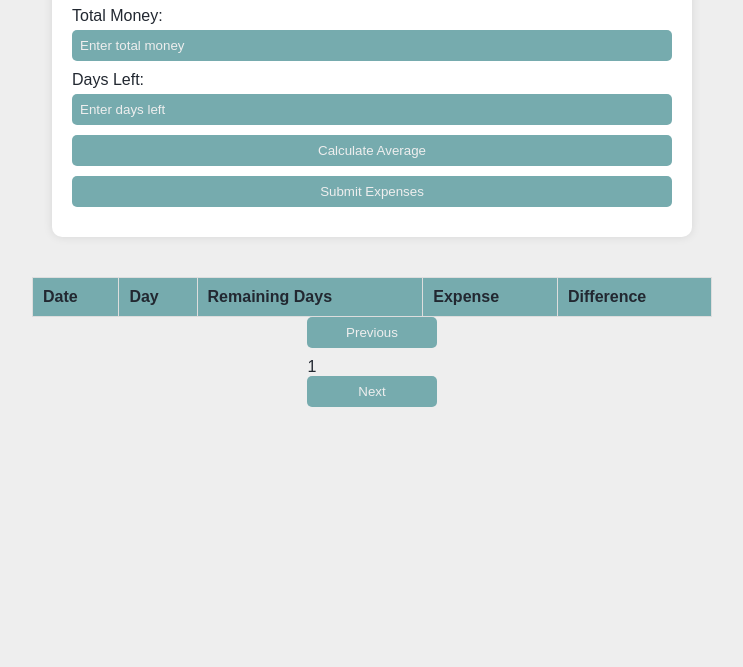
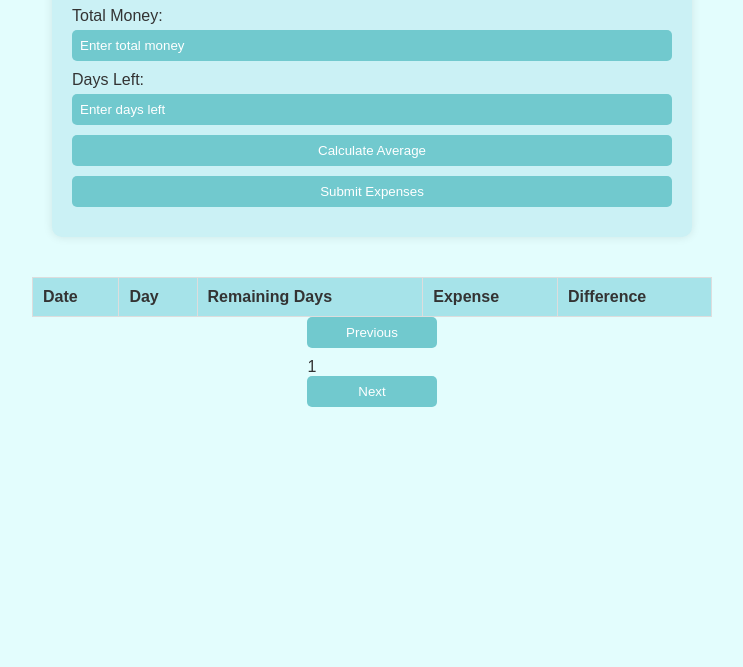
Before and after one commit to Ayush26102000/ExpenseTracker, a plain HTML site: page index.html in a window 1280 px wide. Shown: the part 133-800 px from the top of the page, without its empty margins (268-1011 px from the left). Drawn offline with Linux system fonts and the light colour scheme.

Commit message:
color change

```diff
--- a/style.css
+++ b/style.css
@@ -5,15 +5,15 @@ body {
     justify-content: center;
     font-family: Arial, sans-serif;
     margin: 20px;
-    background-color: #EEEEEE;
-    color: #222831;
+    background-color: #e3fdfd; /* Changed to the first color in the new scheme */
+    color: #333; /* Changed to a darker gray for better contrast */
 }
 
 #app {
     width: 600px;
     height: 100%;
     margin: 20px;
-    background-color: #FFFFFF;
+    background-color: #cbf1f5; /* Changed to the second color in the new scheme */
     padding: 20px;
     border-radius: 10px;
     box-shadow: 0 0 10px rgba(0, 0, 0, 0.1);
@@ -21,7 +21,7 @@ body {
 
 h1 {
     text-align: center;
-    color: #76ABAE;
+    color: #00545c; /* Changed to the third color in the new scheme */
 }
 
 .label-container {
@@ -31,26 +31,24 @@ h1 {
 label {
     display: block;
     margin-bottom: 5px;
-    color: #222831;
-
+    color: #333;
 }
 
 input,
 button {
     margin-bottom: 10px;
     width: 100%;
-
     padding: 8px;
     box-sizing: border-box;
-    background-color: #76ABAE;
-    color: #EEEEEE;
+    background-color: #71c9ce; /* Changed to the fourth color in the new scheme */
+    color: #fff; /* Changed to white for better readability */
     border: none;
     border-radius: 5px;
     cursor: pointer;
 }
 
 input::placeholder {
-    color: #EEEEEE;
+    color: #fff; /* Changed to white for better readability */
 }
 
 table {
@@ -69,12 +67,12 @@ th,
 td {
     padding: 10px;
     text-align: left;
-    background-color: #FFFFFF;
-    color: #222831;
+    background-color: #cbf1f5; /* Changed to the second color in the new scheme */
+    color: #333;
 }
 
 th {
-    background-color: #76ABAE;
+    background-color: #a6e3e9; /* Changed to the third color in the new scheme */
 }
 
 #daysTable {
```
